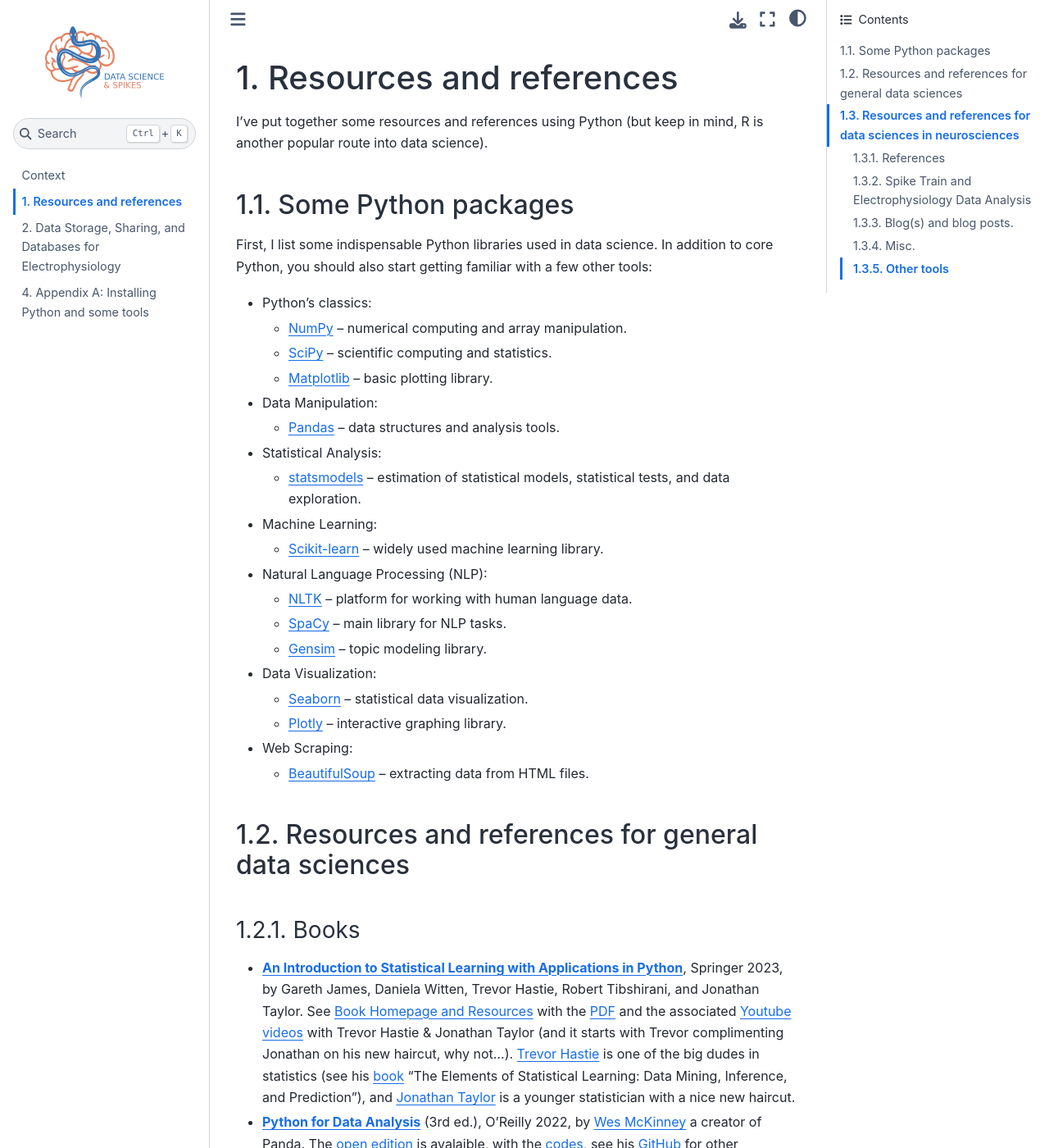
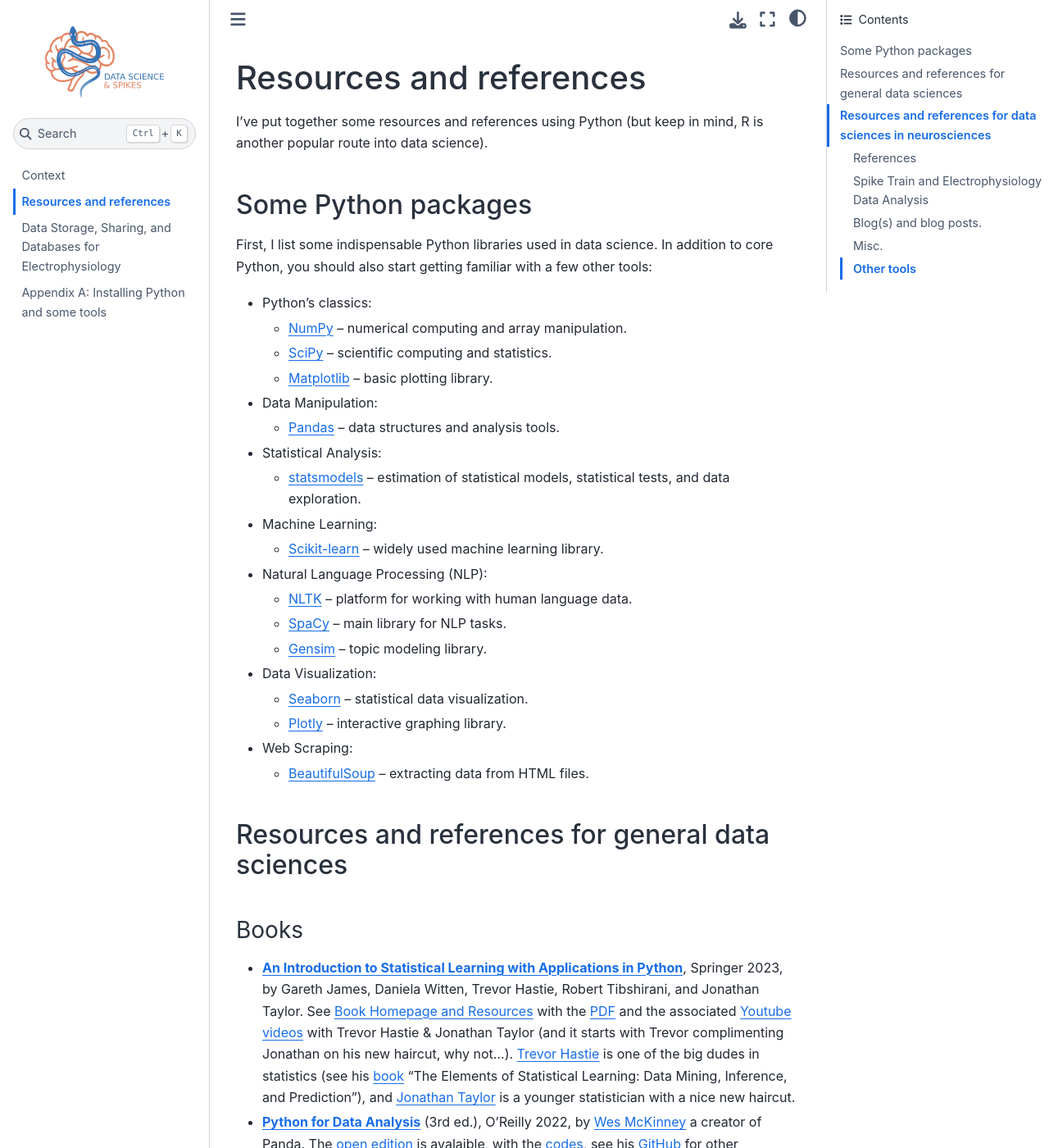
Before and after one commit to fabien-campillo/data-science-spikes, a Jupyter Book: the page built from 2_resources.ipynb, in a window 1280 px wide and 1400 px high. Shown: the whole window at 82% size. Built offline with Jupyter Book 1.0.4 settings and Sphinx 7.4.7 and the Sphinx Book theme 1.1.4, drawn with Linux system fonts in a browser that asks for light colours; some of the changed lines change nothing that is shown; some of the changed text lies outside the part shown.

Commit message:
Mise à jour du Jupyter Book

```diff
--- a/_config.yml
+++ b/_config.yml
@@ -10,3 +10,18 @@
 copyright: "This book is distributed under CC BY-NC-SA 4.0 (Creative Commons Attribution-NonCommercial-ShareAlike)"
 latex:
   latex_engine: xelatex
+
+# ------------------------
+# MyST numbering for Markdown headings
+# ------------------------
+myst:
+  number_headings: 2   # only number levels 1 (#) and 2 (##)
+
+# ------------------------
+# Sphinx / TOC numbering
+# ------------------------
+sphinx:
+  extra_extensions:
+    - sphinx.ext.autosectionlabel
+  config:
+    sectnum_depth: 2     # limit TOC numbering to H1 and H2
--- a/_toc.yml
+++ b/_toc.yml
@@ -1,8 +1,8 @@
 format: jb-book
 root: 1_context
 
-options:
-  numbered: true   # ✅ this is the new place for numbering
+#options:
+#  numbered: true   # ✅ this is the new place for numbering
 
 chapters:
   - file: 2_resources
```
